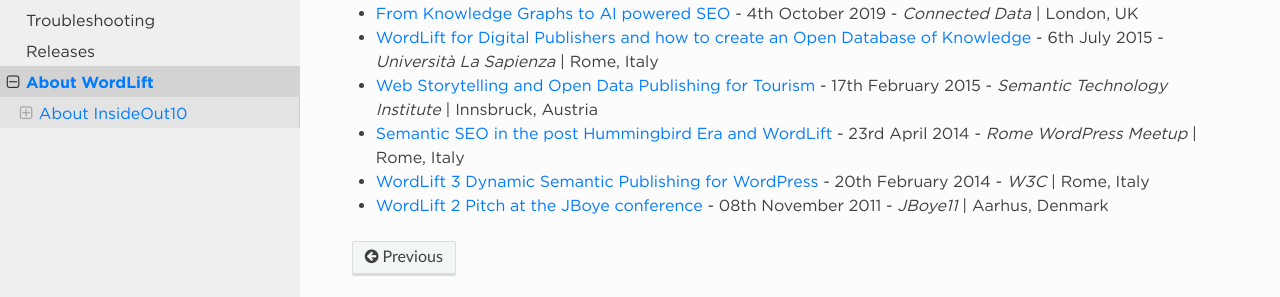
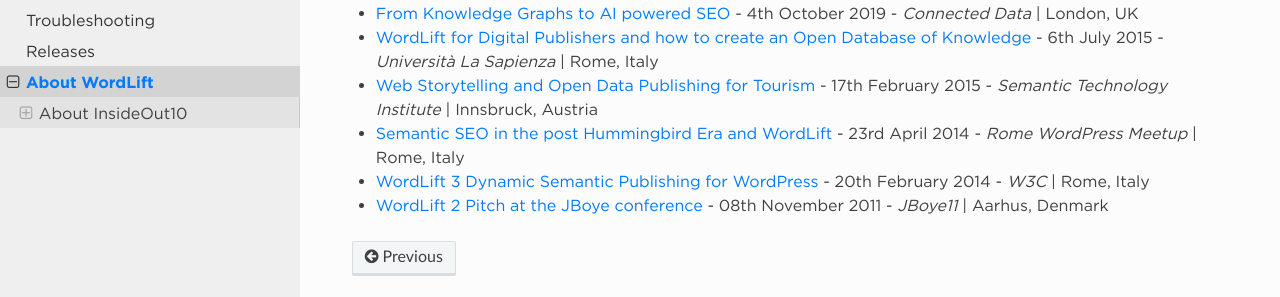
Before and after one commit to insideout10/wordlift-docs, a Sphinx documentation site: the page built from docs/about.rst, in a window 1280 px wide. Shown: the part 585-882 px from the top of the page. Built offline with Sphinx 7.4.7 and the Read the Docs theme 2.0.0, drawn with Linux system fonts in a browser that asks for light colours.

Commit message:
change selector

```diff
--- a/docs/_static/css/wordlift.css
+++ b/docs/_static/css/wordlift.css
@@ -104,7 +104,7 @@
     border-top: none;
 }
 
-.wy-menu-vertical li.current a {
+.wy-menu-vertical li.current > a {
   color: #007aff;
 }
 
```
